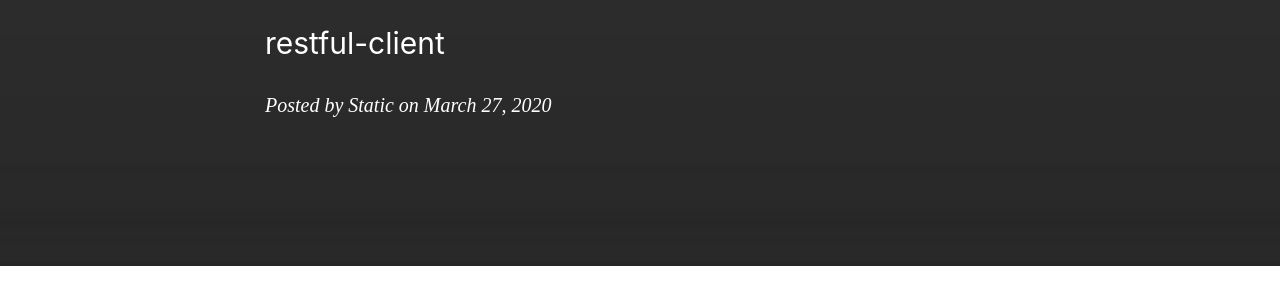
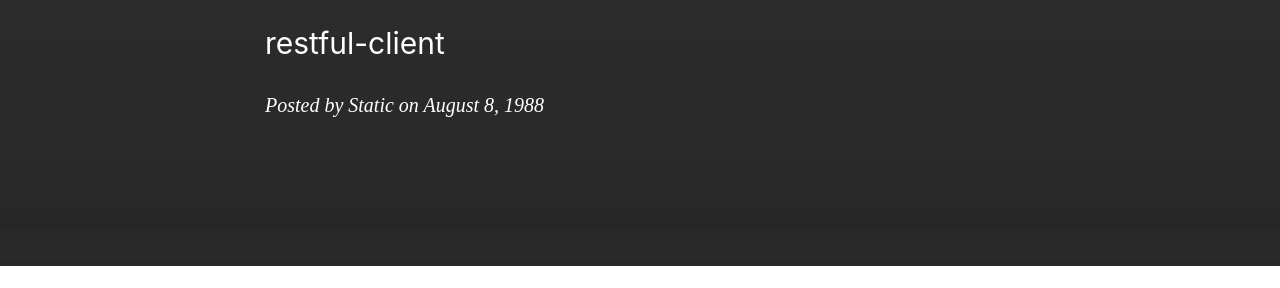
Before and after one commit to whvixd/qilixiang.github.io, a Jekyll site: the page built from _posts/2020-03-27-restful-client.md, in a window 1280 px wide and 900 px high. Shown: the part 257-545 px from the top of the window. Built offline with Jekyll 4.4.1, drawn with Linux system fonts in a browser that asks for light colours; nearby versions of some CDN libraries; comment, search, counter and statistics services are not loaded; some of the changed text lies outside the part shown.

Commit message:
test top

```diff
--- a/_posts/88-8-8-restful-client.md
+++ b/_posts/2020-03-27-restful-client.md
@@ -2,7 +2,7 @@
 layout:     post
 title:      远程调用客户端实践
 subtitle:   restful-client
-date:       2020-03-27
+date:       88-8-8
 author:     Static
 header-img: img/bg/black.jpg
 catalog: true
```
Also changed, not shown: _posts/2020-04-29-subscriber-publisher.md (renamed from _posts/88-8-8-subscriber-publisher.md), _posts/2020-05-07-thread-pool.md (renamed from _posts/88-8-8-thread-pool.md), _posts/2020-05-08-thread-pool-code.md (renamed from _posts/88-8-8-thread-pool-code.md), _posts/2020-05-09-panic-buying.md (renamed from _posts/88-8-8-panic-buying.md), _posts/2020-05-10-panic-buying-code.md (renamed from _posts/88-8-8-panic-buying-code.md), _posts/2020-05-13-reentrant-lock.md (renamed from _posts/88-8-8-top-reentrant-lock.md), _posts/2020-05-14-CLH.md (renamed from _posts/88-8-8-CLH.md).
